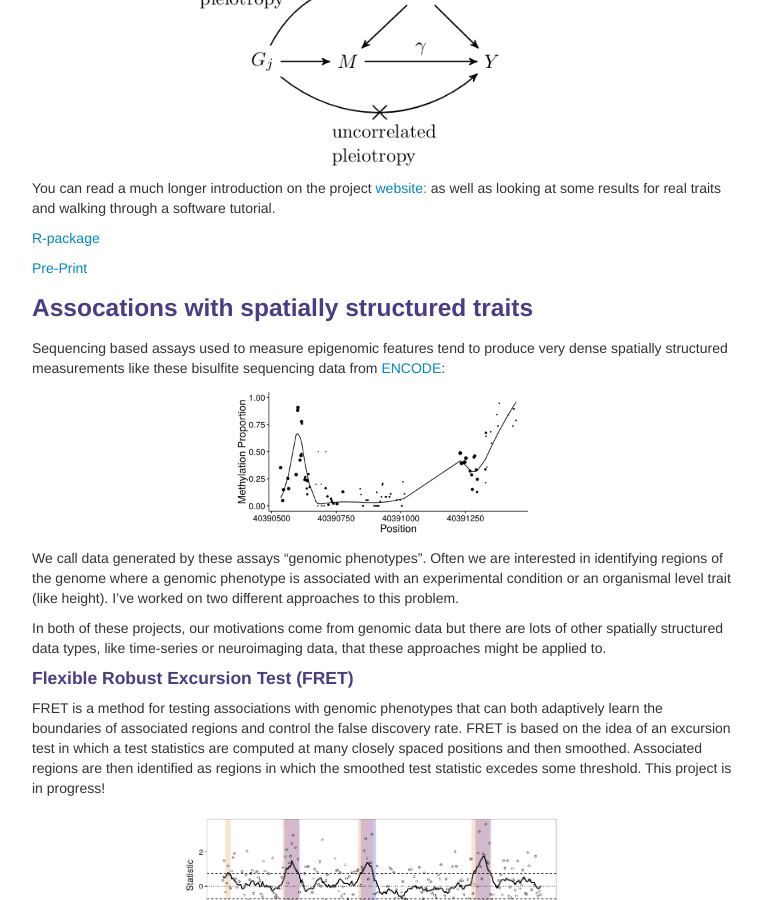
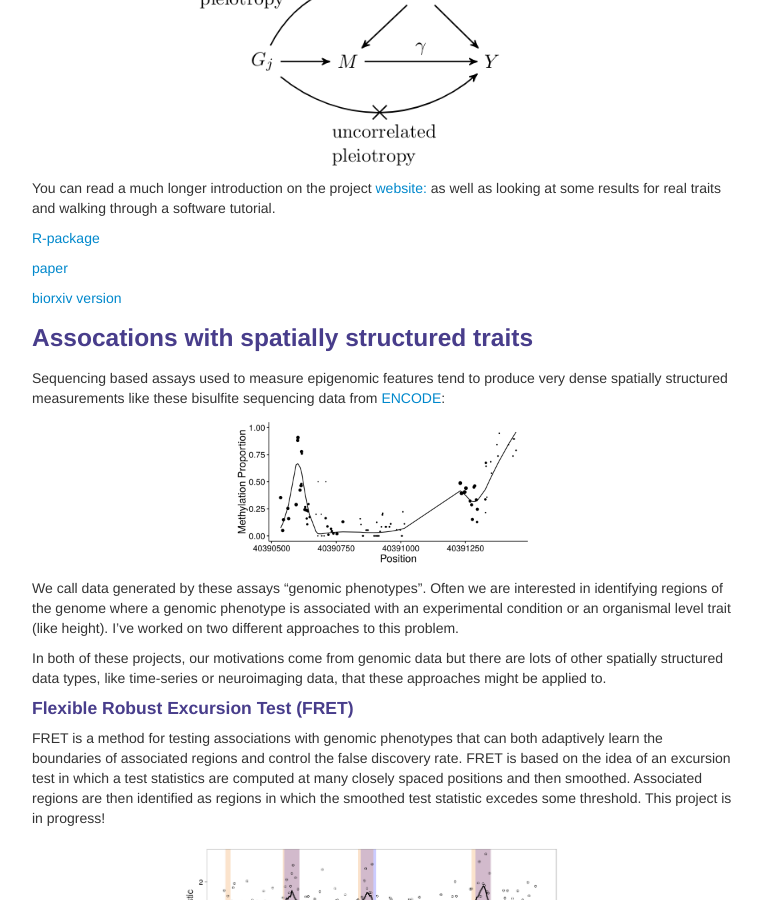
Before and after one commit to jean997/jean997.github.io, a Jekyll site: the page built from pages/projects.md, in a window 1280 px wide and 900 px high, scrolled down 520 px. Shown: the whole window, without its empty margins (258-1020 px from the left). Built offline with Jekyll 4.4.1, drawn with Linux system fonts in a browser that asks for light colours.

Commit message:
add published cause link

```diff
--- a/pages/projects.md
+++ b/pages/projects.md
@@ -28,7 +28,9 @@ You can read a much longer introduction on the project [website:](https://jean99
 
 [R-package](https://github.com/jean997/cause)
 
-[Pre-Print](https://www.biorxiv.org/content/10.1101/682237v3)
+[paper](https://www.nature.com/articles/s41588-020-0631-4)
+
+[biorxiv version](https://www.biorxiv.org/content/10.1101/682237v3)
 
 
 
```
